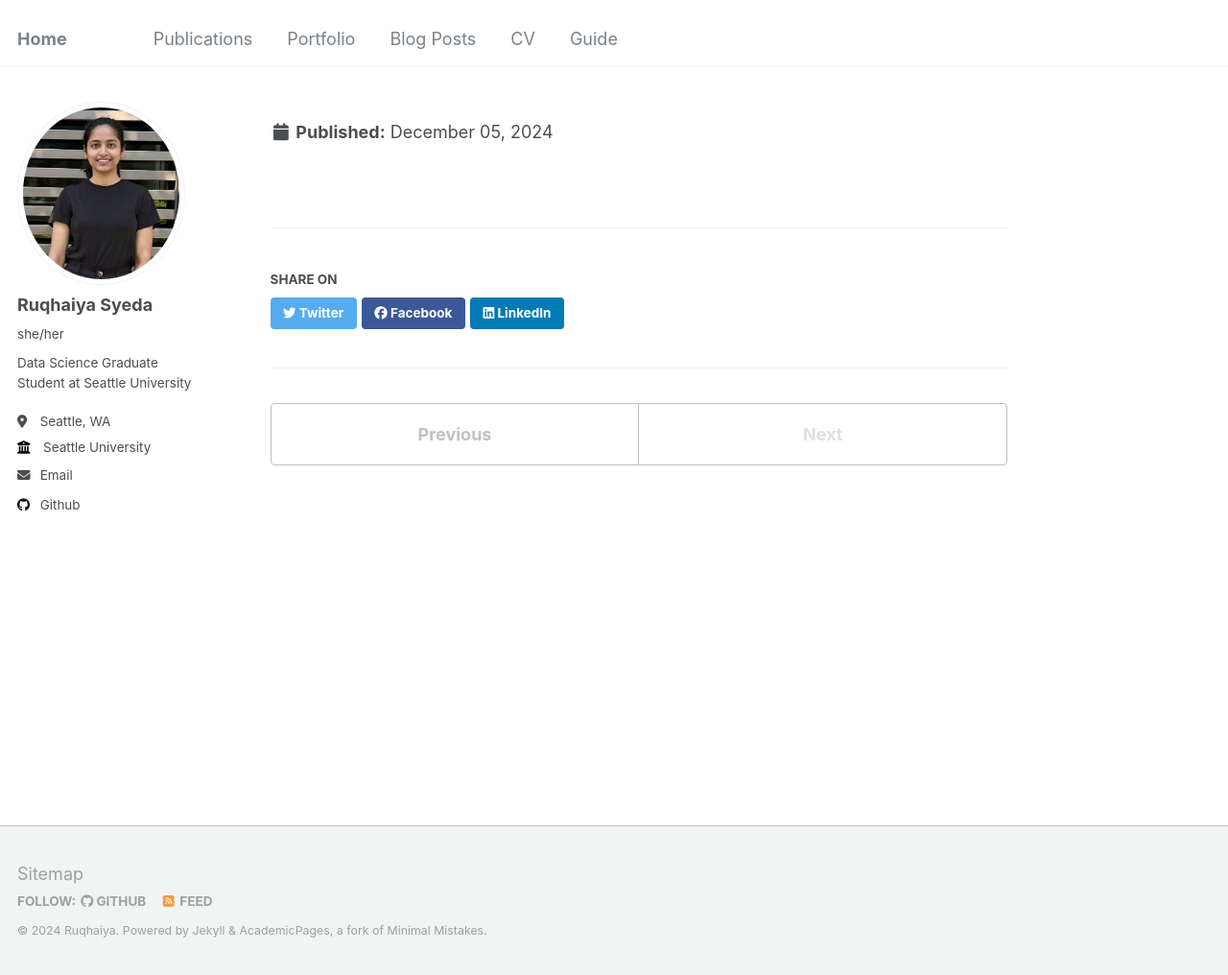
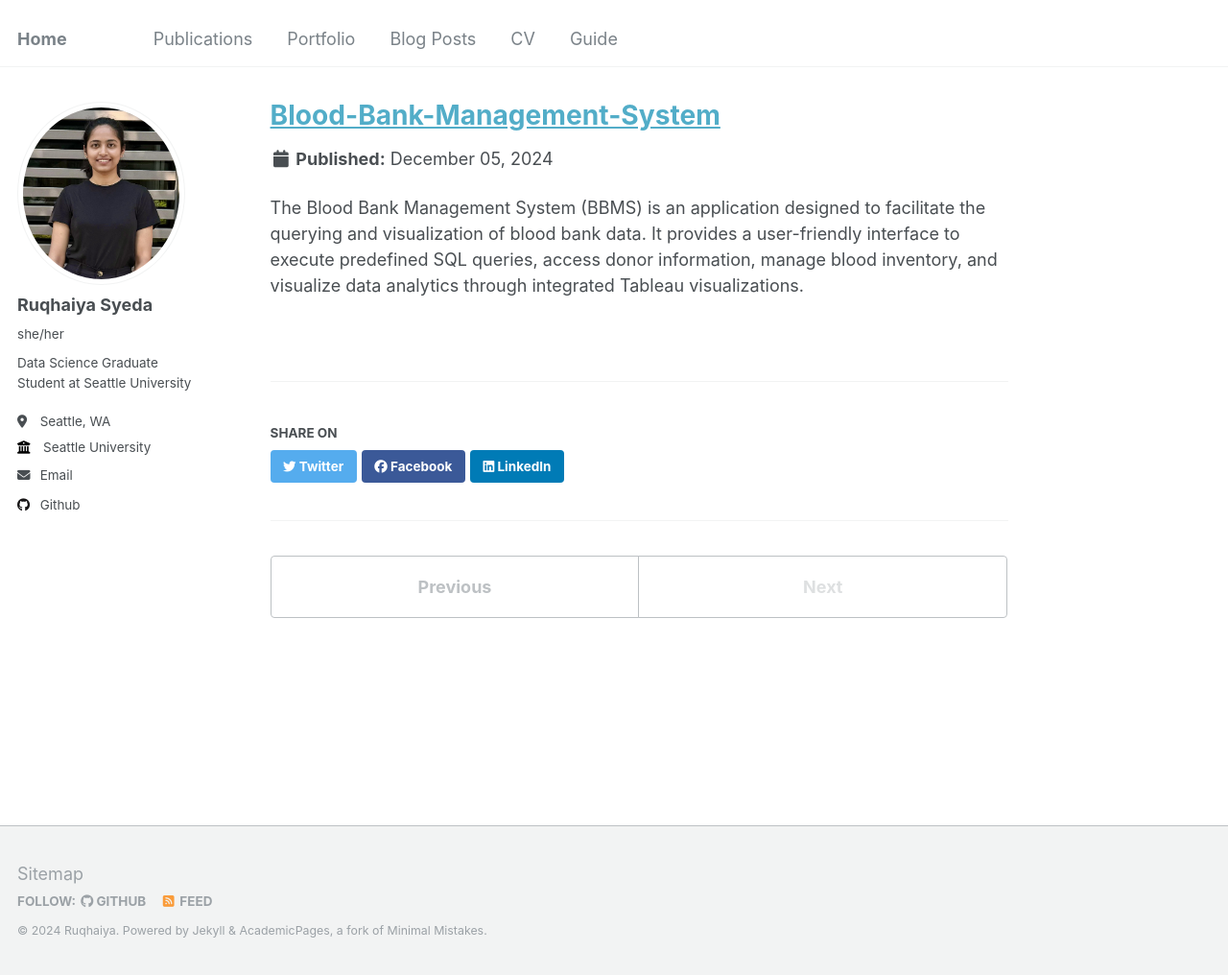
Before and after one commit to Ruqhaiya/ruqhaiya.github.io, a Jekyll site: the page built from _portfolio/portlio3.md, in a window 1280 px wide and 1016 px high. Shown: the whole window at 96% size. Built offline with Jekyll 4.4.1, drawn with Linux system fonts in a browser that asks for light colours.

Commit message:
Update portlio3.md

```diff
--- a/_portfolio/portlio3.md
+++ b/_portfolio/portlio3.md
@@ -1,5 +1,6 @@
 ---
 title: "[Blood-Bank-Management-System](https://github.com/Ruqhaiya/Blood-Bank-Management-System)"
-The Blood Bank Management System (BBMS) is an application designed to facilitate the querying and visualization of blood bank data. It provides a user-friendly interface to execute predefined SQL queries, access donor information, manage blood inventory, and visualize data analytics through integrated Tableau visualizations.
+
 collection: portfolio
 ---
+The Blood Bank Management System (BBMS) is an application designed to facilitate the querying and visualization of blood bank data. It provides a user-friendly interface to execute predefined SQL queries, access donor information, manage blood inventory, and visualize data analytics through integrated Tableau visualizations.
```
